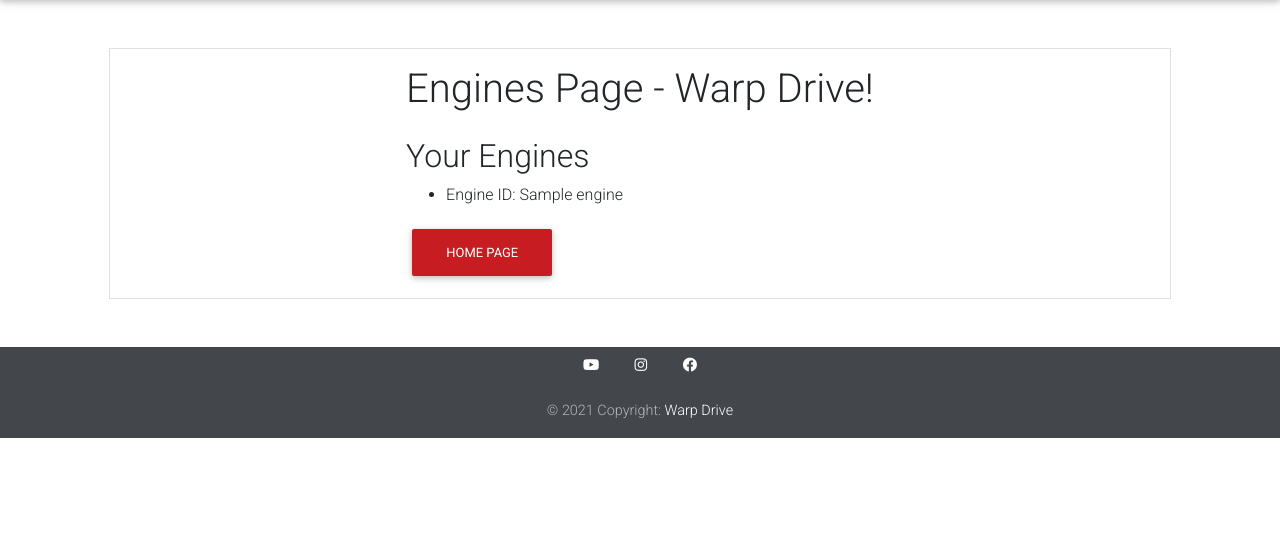
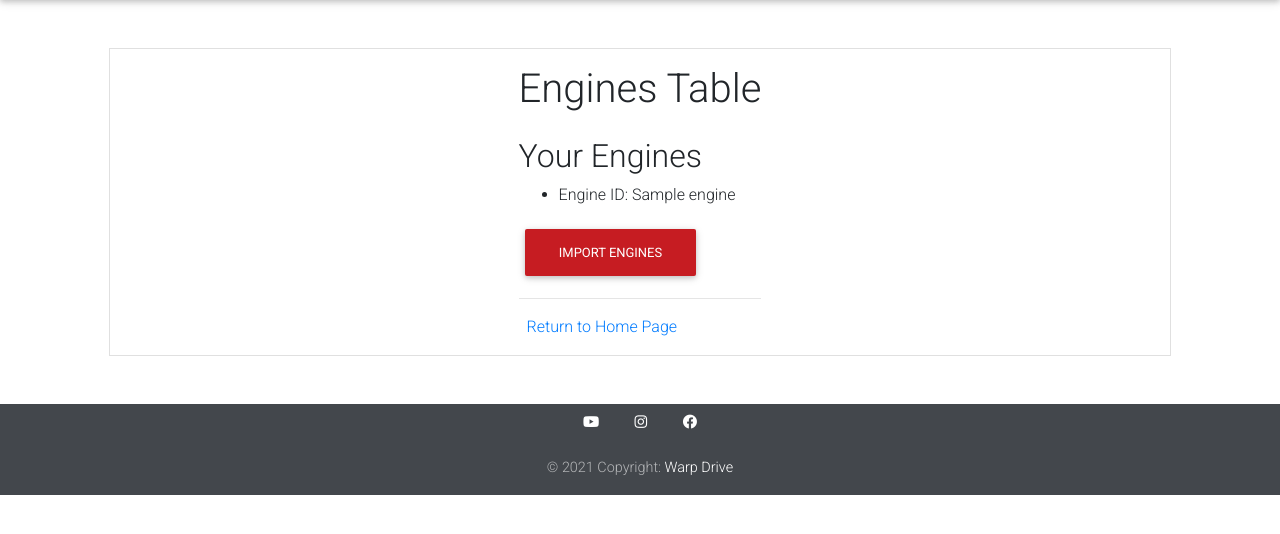
Before and after one commit to ticochuck/warp_drive, a Django app: page /engines/ in a window 1280 px wide. Shown: the part 71-605 px from the top of the page. Run offline with Django 3.2, Linux system fonts and the light colour scheme; tables that the repository leaves empty hold one stand-in row (values such as "Sample post"); parts of the project's set-up code (start-up, migrations or seed data) failed here and were passed over; some libraries are stand-ins or nearby versions.

Commit message:
working on engine import

```diff
--- a/csvs/views.py
+++ b/csvs/views.py
@@ -164,4 +164,4 @@ def upload_engines(request):
             obj.activated = True
             obj.save()
 
-    return render(request, 'propellers/upload_engines.html', {'form': form})
+    return render(request, 'propellers/upload.html', {'form': form})
--- a/propellers/models.py
+++ b/propellers/models.py
@@ -25,7 +25,7 @@ class Engine(models.Model):
     displacement = models.CharField(max_length=64)
     displacement_cu_in = models.CharField(max_length=64)
     horsepower = models.CharField(max_length=64)
-    rpm_max = models.IntegerField()
+    rpm_max = models.CharField(max_length=64)
     rpm_cruise = models.CharField(max_length=64)
     rotation = models.CharField(max_length=64)
     rotation_notes = models.CharField(max_length=64)
--- a/templates/propellers/engines.html
+++ b/templates/propellers/engines.html
@@ -4,15 +4,21 @@
 {% block content %}
 <div class="white-background d-flex align-items-center justify-content-center border border-light p-3 m-4" >
   <div>
-    <h1 class="content text-center mb-4">Engines Page - Warp Drive!</h1>
+    <h1 class="content text-center mb-4">Engines Table</h1>
+    {% if object_list %}
+      <h2>Your Engines</h2>
+      <ul>
+        {% for engine in object_list %}
+          <li>Engine ID: {{engine.name}}</li>
+        {% endfor %}
+      </ul>
+    {% else %}
+      <h3>The table is empty</h3>
+    {% endif %}
 
-    <h2>Your Engines</h2>
-    <ul>
-      {% for engine in object_list %}
-        <li>Engine ID: {{engine.name}}</li>
-      {% endfor %}
-    </ul>
-    <a style="color:white" href="{% url 'home' %}"><button type="button" class="btn" style="background-color: #C61C22">Home Page</button></a>
+    <a style="color:white" href="{% url 'upload_engines' %}"><button type="button" class="btn" style="background-color: #C61C22">Import Engines</button></a>
+    <hr>
+    <a class="m-2 mt-4" href="{% url 'home' %}">Return to Home Page</a>
   </div>
 </div>
 {% endblock content %}
```
Also changed, not shown: propellers/migrations/0001_initial.py, propellers/migrations/0002_auto_20210413_1909.py (deleted), propellers/migrations/0003_engine.py (deleted), propellers/migrations/0004_propeller.py (deleted).
